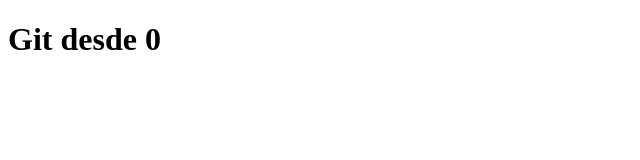
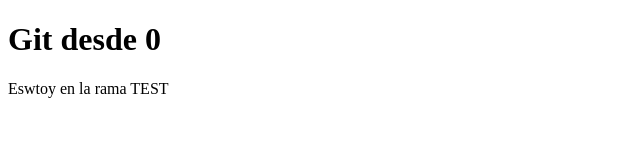
Before and after one commit to LuisR-ctrl/practicando-git, a plain HTML site: page index.html in a window 1280 px wide. Shown: the whole page, without its empty margins (0-640 px from the left). Drawn offline with Linux system fonts and the light colour scheme.

Commit message:
Cambio desde la rama test

```diff
--- a/index.html
+++ b/index.html
@@ -7,5 +7,8 @@
 </head>
 <body>
 	<h1>Git desde 0</h1>
+	<section>
+		<p>Eswtoy en la rama TEST</p>
+	</section>
 </body>
 </html>
```
